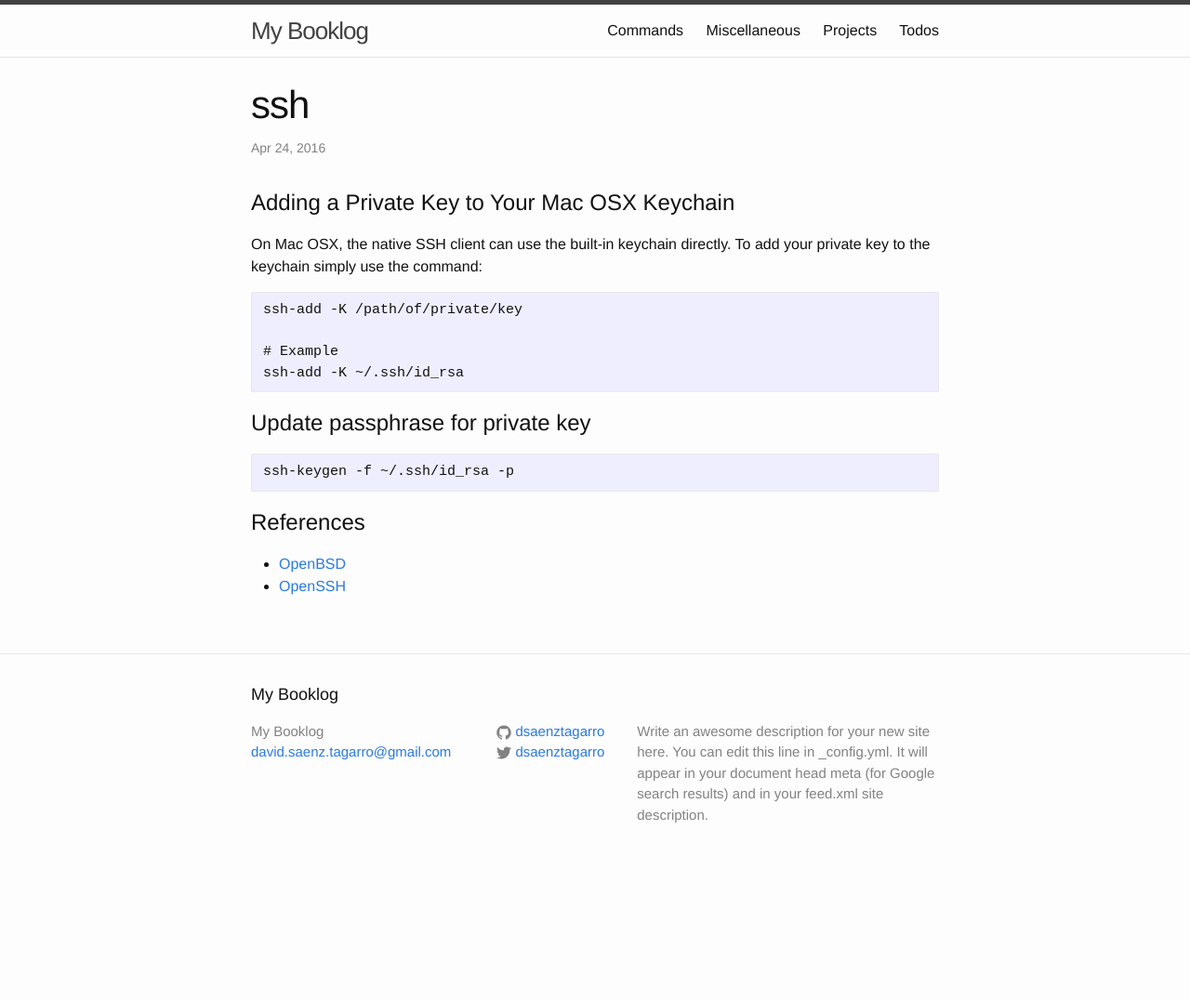
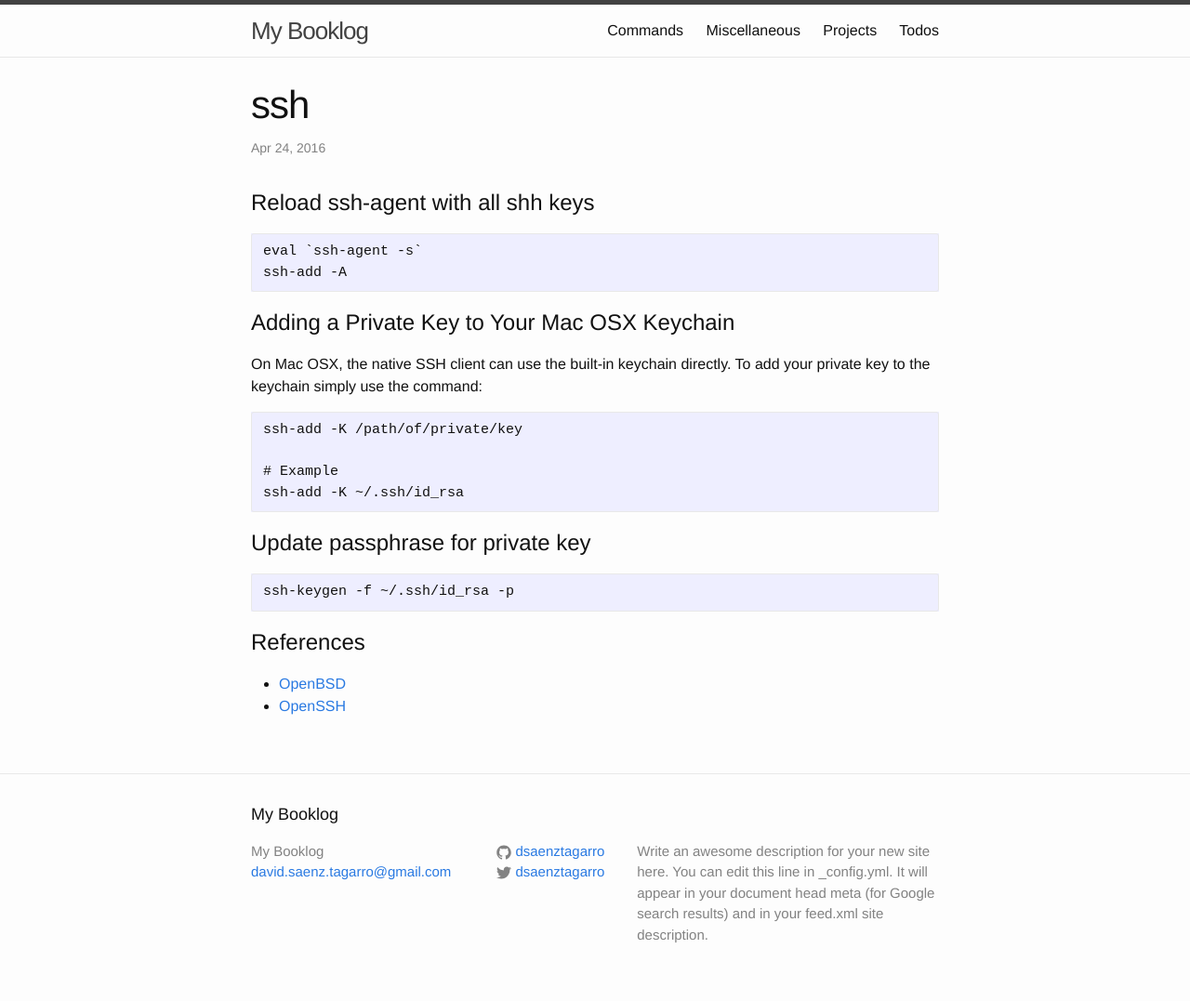
Before and after one commit to dsaenztagarro/booklog, a Jekyll site: the page built from _commands/ssh.md, in a window 1280 px wide. Shown: the whole page at 93% size. Built offline with Jekyll 4.4.1, drawn with Linux system fonts in a browser that asks for light colours; before the commit the page ends 948 px from its top, so only the background shows below that.

Commit message:
Adds snippet to ssh

````diff
--- a/_commands/ssh.md
+++ b/_commands/ssh.md
@@ -4,6 +4,13 @@ title:  "ssh"
 date:   2016-04-24 18:00:00 +0100
 categories: command
 ---
+
+# Reload ssh-agent with all shh keys
+
+```
+eval `ssh-agent -s`
+ssh-add -A
+```
 
 # Adding a Private Key to Your Mac OSX Keychain
 
````
